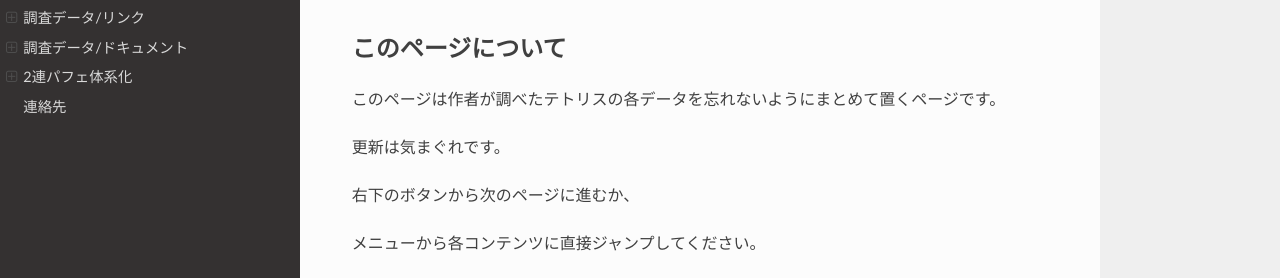
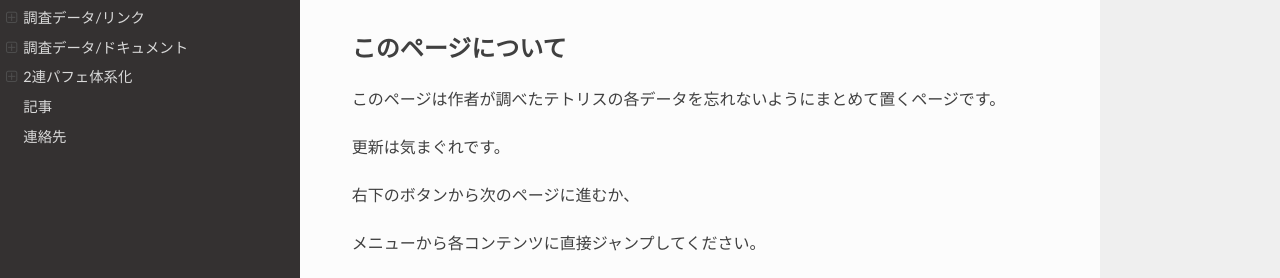
Before and after one commit to knewjade/tetris-knowledge-sphinx, a Sphinx documentation site: the page built from source/index.rst, in a window 1280 px wide. Shown: the part 131-409 px from the top of the page. Built offline with Sphinx 7.4.7 and the Read the Docs theme 2.0.0, drawn with Linux system fonts in a browser that asks for light colours; pages that are not in the unit, such as notebooks, are missing from menus.

```diff
--- /dev/null
+++ b/source/blogs/index.rst
@@ -0,0 +1,8 @@
+========================
+記事
+========================
+
+.. toctree::
+   :hidden:
+
+   advent_pc_20171204
--- a/source/index.rst
+++ b/source/index.rst
@@ -21,4 +21,5 @@ Welcome
    publish_links
    publish_docs
    2pcsystem/index
+   blogs/index
    contact
```
